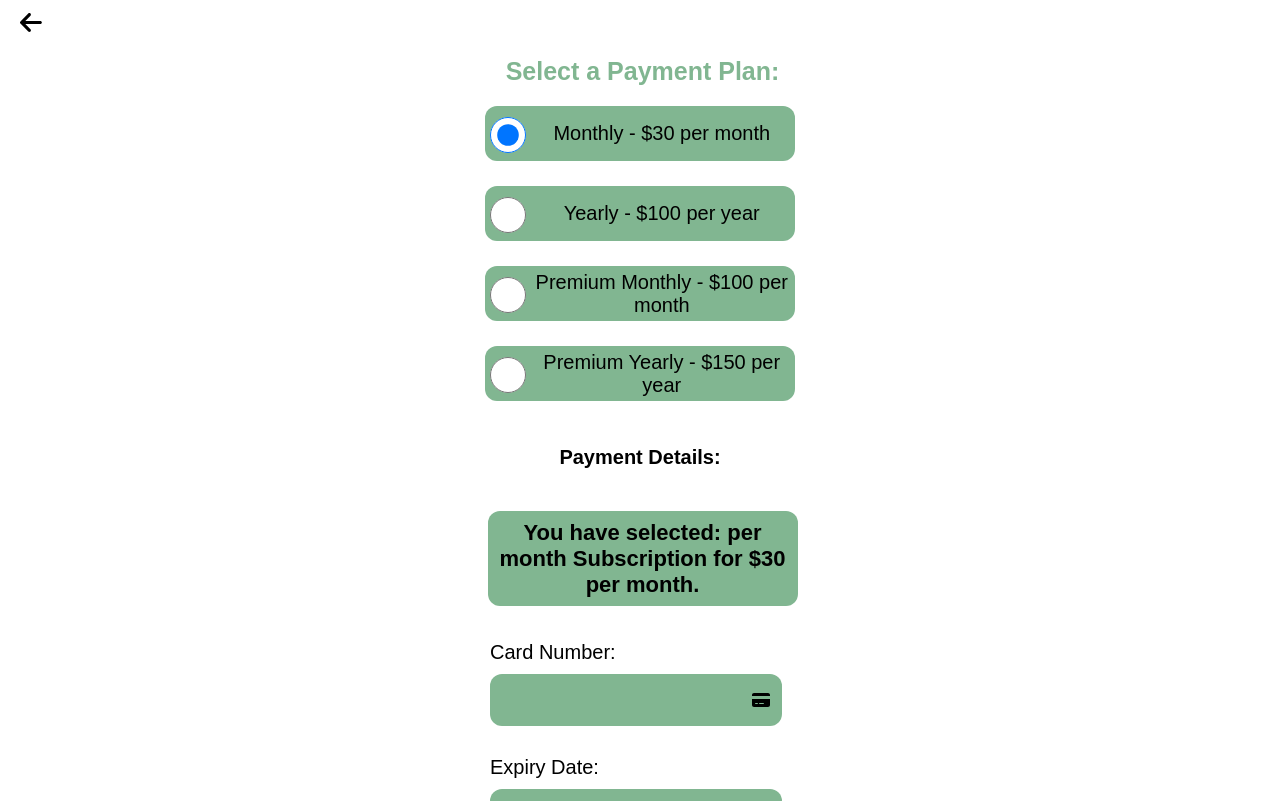
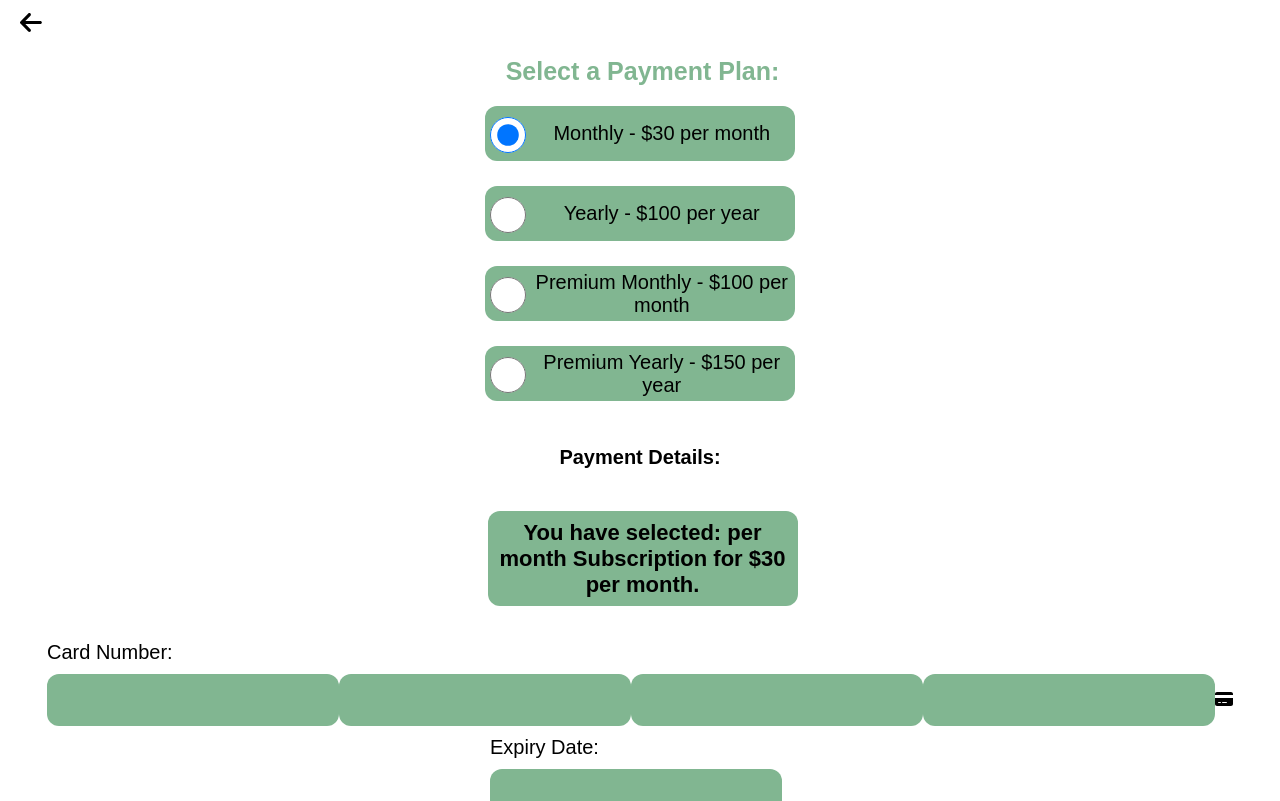
Before and after one commit to menna544/final-momo, a React (Vite) app: page /payment in a window 1280 px wide. Shown: the top 801 px of the page. Built offline with nearby package versions, Linux system fonts and the light colour scheme; a web font is replaced by a local one.

Commit message:
Update Payment.jsx

```diff
--- a/src/Components/Payment.jsx
+++ b/src/Components/Payment.jsx
@@ -1,33 +1,41 @@
-import  { useState } from 'react';
+import { useState } from 'react';
 import { FontAwesomeIcon } from '@fortawesome/react-fontawesome';
-import { faArrowLeft } from '@fortawesome/free-solid-svg-icons';
-import { faCreditCard } from '@fortawesome/free-solid-svg-icons';
+import { faArrowLeft, faCreditCard } from '@fortawesome/free-solid-svg-icons';
 import '../App.css';
 import { useNavigate } from 'react-router-dom';
 
-const PaymentMethod = () => {
+const Payment = () => {
   const [selectedOption, setSelectedOption] = useState('monthly');
-  const [cardNumber, setCardNumber] = useState('');
+  const [cardNumber1, setCardNumber1] = useState('');
+  const [cardNumber2, setCardNumber2] = useState('');
+  const [cardNumber3, setCardNumber3] = useState('');
+  const [cardNumber4, setCardNumber4] = useState('');
   const [expiryDate, setExpiryDate] = useState('');
   const [cvv, setCvv] = useState('');
   const [paymentStatus, setPaymentStatus] = useState('');
   const [cardError, setCardError] = useState('');
   const navigate = useNavigate();
+
   const paymentDetails = {
     monthly: { price: 30, frequency: 'per month' },
     yearly: { price: 100, frequency: 'per year' },
     premiumMonthly: { price: 100, frequency: 'per month' },
     premiumYearly: { price: 150, frequency: 'per year' }
   };
+
   const back1 = () => {
     navigate('/Home');
-  }
+  };
+
   const handleOptionChange = (option) => {
     setSelectedOption(option);
   };
 
-  const handleCardNumberChange = (event) => {
-    setCardNumber(event.target.value);
+  const handleCardNumberChange = (event, setCardNumber) => {
+    const value = event.target.value;
+    if (/^\d{0,4}$/.test(value)) {
+      setCardNumber(value);
+    }
   };
 
   const handleExpiryDateChange = (event) => {
@@ -39,6 +47,7 @@ const PaymentMethod = () => {
   };
 
   const handlePayment = () => {
+    const cardNumber = `${cardNumber1} ${cardNumber2} ${cardNumber3} ${cardNumber4}`;
 
     if (!isValidCardNumber(cardNumber)) {
       setCardError('Invalid credit card number. Please enter a valid card number.');
@@ -50,9 +59,7 @@ const PaymentMethod = () => {
     navigate('/Home');
   };
 
-
   const isValidCardNumber = (cardNumber) => {
-
     return /^\d{4} \d{4} \d{4} \d{4}$/.test(cardNumber);
   };
 
@@ -119,15 +126,40 @@ const PaymentMethod = () => {
         </p>
         <div>
           <label htmlFor="cardNumber">Card Number:</label>
-        <div className="input-container">
+          <div className="inputcontainer">
             <input
               type="text"
-            id="cardNumber"
-            value={cardNumber}
-            onChange={handleCardNumberChange}
-            className="input-field"
+              id="cardNumber1"
+              value={cardNumber1}
+              onChange={(e) => handleCardNumberChange(e, setCardNumber1)}
+              className="inputfield"
+              maxLength="4"
             />
-          <FontAwesomeIcon icon={faCreditCard} className="inpu-icon" />
+            <input
+              type="text"
+              id="cardNumber2"
+              value={cardNumber2}
+              onChange={(e) => handleCardNumberChange(e, setCardNumber2)}
+              className="inputfield"
+              maxLength="4"
+            />
+            <input
+              type="text"
+              id="cardNumber3"
+              value={cardNumber3}
+              onChange={(e) => handleCardNumberChange(e, setCardNumber3)}
+              className="inputfield"
+              maxLength="4"
+            />
+            <input
+              type="text"
+              id="cardNumber4"
+              value={cardNumber4}
+              onChange={(e) => handleCardNumberChange(e, setCardNumber4)}
+              className="inputfield"
+              maxLength="4"
+            />
+            <FontAwesomeIcon icon={faCreditCard} className="inputicon" />
           </div>
           {cardError && <p style={{ color: 'red' }}>{cardError}</p>}
         </div>
@@ -139,6 +171,7 @@ const PaymentMethod = () => {
             id="expiryDate"
             value={expiryDate}
             onChange={handleExpiryDateChange}
+            className="input-field"
           />
         </div>
         <div>
@@ -148,16 +181,16 @@ const PaymentMethod = () => {
             id="cvv"
             value={cvv}
             onChange={handleCvvChange}
+            className="input-field"
           />
         </div>
         <div>
           <button onClick={handlePayment}>Send Money</button>
         </div>
         <p>{paymentStatus}</p>
-
       </div>
     </>
   );
 };
 
-export default PaymentMethod;
+export default Payment;
```
Lines whose indentation alone changed are shown as unchanged.
